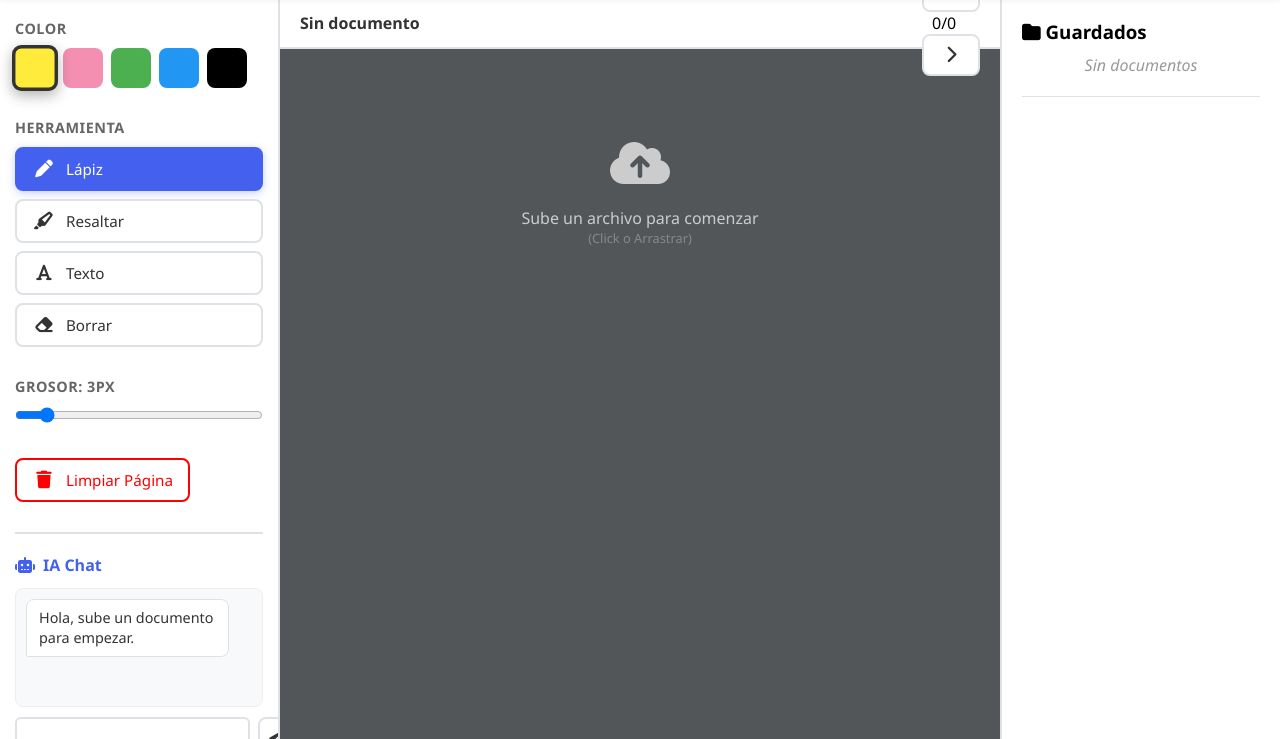
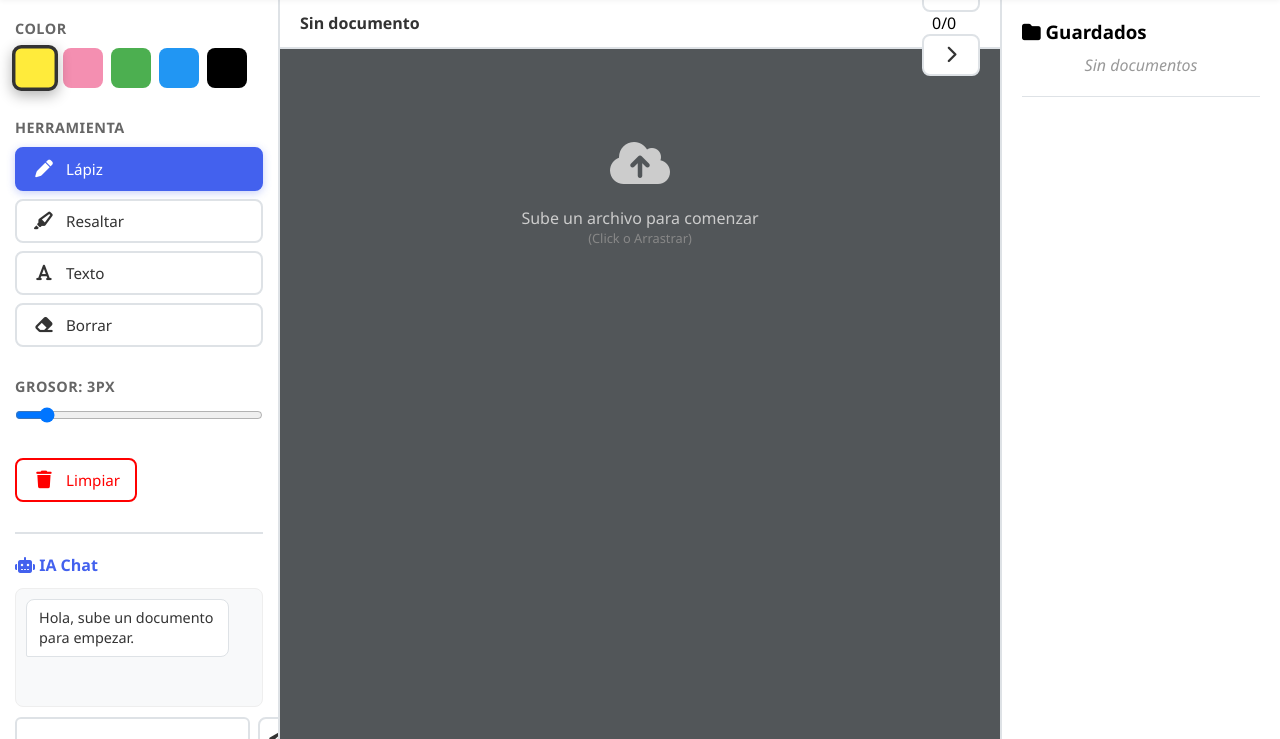
Before and after one commit to usertina/anotacion_documentos, a Flask app: page / in a window 1280 px wide. Shown: the part 61-800 px from the top of the page. Run offline with Flask 3, Linux system fonts and the light colour scheme; data that the repository does not hold is empty; parts of the project's set-up code (start-up, migrations or seed data) failed here and were passed over.

Commit message:
Actualizar index.html

```diff
--- a/templates/index.html
+++ b/templates/index.html
@@ -16,15 +16,21 @@
             </div>
             <div class="user-actions">
                 <input type="file" id="fileInput" accept=".pdf,.docx,.txt,.png,.jpg" hidden>
-                <button id="selectFileBtn" class="tool-btn active"><i class="fas fa-upload"></i> Subir</button>
-                <button id="saveBtn" class="tool-btn"><i class="fas fa-save"></i> Guardar</button>
+                <button id="selectFileBtn" class="tool-btn active"><i class="fas fa-upload"></i> <span class="desktop-only">Subir</span></button>
+                <button id="saveBtn" class="tool-btn"><i class="fas fa-save"></i> <span class="desktop-only">Guardar</span></button>
             </div>
         </header>
 
         <div class="main-content">
+
             <aside class="toolbar">
+
+                <button class="tool-btn mobile-only" onclick="toggleMobileChat()" style="margin-right: 10px;">
+                    <i class="fas fa-comment-dots"></i>
+                </button>
+
                 <div class="tool-group">
-                    <h4>Color</h4>
+                    <h4 class="desktop-only">Color</h4>
                     <div class="color-palette">
                         <div class="color-btn active" style="background:#FFEB3B" data-color="#FFEB3B"></div>
                         <div class="color-btn" style="background:#F48FB1" data-color="#F48FB1"></div>
@@ -35,29 +41,39 @@
                 </div>
 
                 <div class="tool-group">
-                    <h4>Herramienta</h4>
+                    <h4 class="desktop-only">Herramienta</h4>
                     <div class="tool-buttons">
-                        <button class="tool-btn active" data-tool="pen"><i class="fas fa-pen"></i> <span>Lápiz</span></button>
-                        <button class="tool-btn" data-tool="highlighter"><i class="fas fa-highlighter"></i> <span>Resaltar</span></button>
-                        <button class="tool-btn" data-tool="text"><i class="fas fa-font"></i> <span>Texto</span></button>
-                        <button class="tool-btn" data-tool="eraser"><i class="fas fa-eraser"></i> <span>Borrar</span></button>
+                        <button class="tool-btn active" data-tool="pen"><i class="fas fa-pen"></i> <span class="desktop-only">Lápiz</span></button>
+                        <button class="tool-btn" data-tool="highlighter"><i class="fas fa-highlighter"></i> <span class="desktop-only">Resaltar</span></button>
+                        <button class="tool-btn" data-tool="text"><i class="fas fa-font"></i> <span class="desktop-only">Texto</span></button>
+                        <button class="tool-btn" data-tool="eraser"><i class="fas fa-eraser"></i> <span class="desktop-only">Borrar</span></button>
                     </div>
                 </div>
 
-                <div class="tool-group">
+                <div class="tool-group desktop-only">
                     <h4>Grosor: <span id="brushSizeValue">3px</span></h4>
                     <input type="range" id="brushSize" min="1" max="20" value="3" style="width:100%">
                 </div>
 
                 <div class="tool-group">
-                    <button id="clearAllBtn" class="tool-btn" style="color:red; border-color:red"><i class="fas fa-trash"></i> <span>Limpiar Página</span></button>
+                    <button id="clearAllBtn" class="tool-btn" style="color:red; border-color:red">
+                        <i class="fas fa-trash"></i> <span class="desktop-only">Limpiar</span>
+                    </button>
                 </div>
 
-                <div class="chatbot-section">
-                    <h3><i class="fas fa-robot"></i> IA Chat</h3>
+                <div class="chatbot-section" id="chatbotSection">
+
+                    <div class="mobile-only" style="width:100%; display:flex; justify-content:space-between; align-items:center; margin-bottom:10px; padding-bottom:10px; border-bottom:1px solid #eee;">
+                        <h3 style="margin:0; color:#4361ee;">IA Chat</h3>
+                        <button onclick="toggleMobileChat()" style="background:none; border:none; font-size:1.5rem;"><i class="fas fa-times"></i></button>
+                    </div>
+
+                    <h3 class="desktop-only"><i class="fas fa-robot"></i> IA Chat</h3>
+
                     <div class="chatbot-messages" id="chatbotMessages">
                         <div class="message bot">Hola, sube un documento para empezar.</div>
                     </div>
+
                     <div class="chatbot-input">
                         <input type="text" id="chatbotInput" placeholder="...">
                         <button id="sendQuestionBtn" class="tool-btn"><i class="fas fa-paper-plane"></i></button>
@@ -84,16 +100,21 @@
                     </div>
 
                     <div class="document-viewer" id="documentViewer" style="display:none;">
-                        <div class="text-content" id="textContent">
-                            </div>
+                        <div class="text-content" id="textContent"></div>
                         <canvas id="annotationCanvas"></canvas>
                     </div>
                 </div>
             </main>
 
             <aside class="documents-panel" id="rightPanel">
+
+                <div class="mobile-only" style="width:100%; display:flex; justify-content:space-between; align-items:center; margin-bottom:15px; padding-bottom:10px; border-bottom:1px solid #eee;">
+                    <h3 style="margin:0; color:#333;">Archivos</h3>
+                    <button onclick="toggleMobileDocs()" style="background:none; border:none; font-size:1.5rem; color:#666;"><i class="fas fa-times"></i></button>
+                </div>
+
                 <div style="margin-bottom: 20px; border-bottom: 1px solid #dee2e6; padding-bottom: 10px;">
-                    <h3><i class="fas fa-folder"></i> Guardados</h3>
+                    <h3 class="desktop-only"><i class="fas fa-folder"></i> Guardados</h3>
                     <div id="documentsList" style="max-height: 300px; overflow-y: auto;">
                         <div class="empty-docs" style="padding:10px; color:#999; text-align:center;">Cargando...</div>
                     </div>
@@ -107,6 +128,35 @@
         </div>
     </div>
 
+    <button class="mobile-fab mobile-only" onclick="toggleMobileDocs()">
+        <i class="fas fa-folder-open"></i>
+    </button>
+
     <script src="{{ url_for('static', filename='js/app.js') }}"></script>
+
+    <script>
+        function toggleMobileDocs() {
+            document.getElementById('rightPanel').classList.toggle('open');
+        }
+
+        function toggleMobileChat() {
+            // Buscamos la sección del chat
+            const chatSection = document.getElementById('chatbotSection');
+            chatSection.classList.toggle('open');
+
+            // Forzar visualización flex si se abre (por si el CSS lo tenía oculto)
+            if (chatSection.classList.contains('open')) {
+                chatSection.style.display = 'flex';
+            } else {
+                // Si estamos en móvil, al cerrar volvemos a dejar que el CSS controle el display
+                // (En desktop siempre es flex, en móvil es none por defecto)
+                if (window.innerWidth <= 900) {
+                    chatSection.style.display = 'none';
+                } else {
+                    chatSection.style.display = 'flex';
+                }
+            }
+        }
+    </script>
 </body>
 </html>
```
